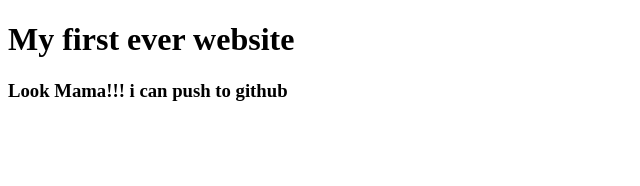
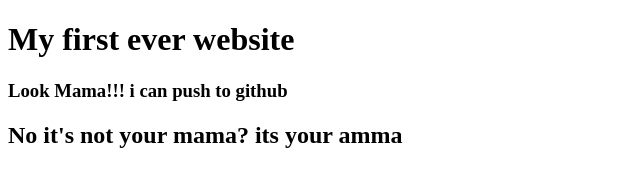
Before and after one commit to foyjulislam/my-first-website, a plain HTML site: page index.html in a window 1280 px wide. Shown: the whole page, without its empty margins (0-640 px from the left). Drawn offline with Linux system fonts and the light colour scheme.

Commit message:
Update index.html

```diff
--- a/index.html
+++ b/index.html
@@ -8,5 +8,6 @@
 <body>
     <h1>My first ever website</h1>
     <h3>Look Mama!!! i can push to github</h3>
+    <h2>No it's not your mama? its your amma</h2>
 </body>
 </html>
```
